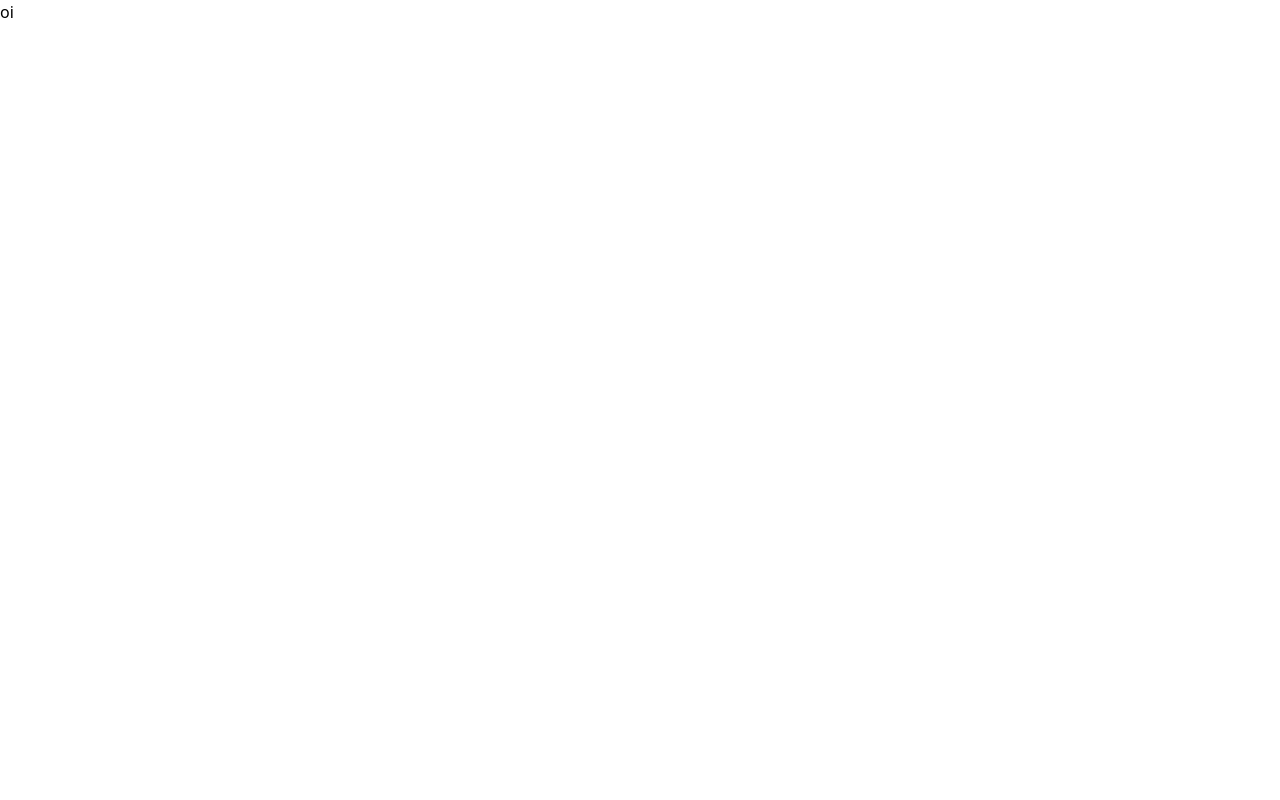
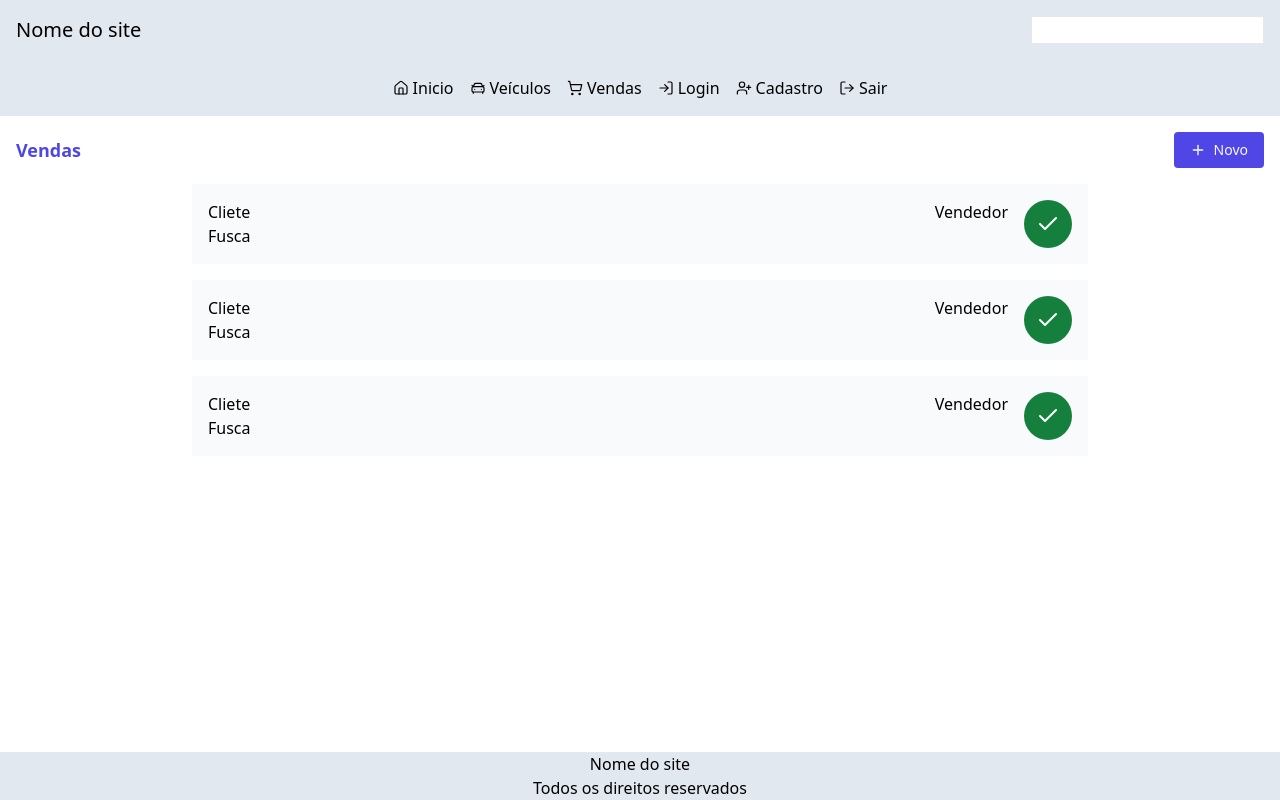
Before and after one commit to POO-ADS-IFPB-CZ/projeto-final-revachol, a React (Vite) app in the folder frontend_consorcio_automovel/: page /vendas in a window 1280 px wide. Built offline with nearby package versions, Linux system fonts and the light colour scheme.

Commit message:
view: add saleCard component and sales page

```diff
--- /dev/null
+++ b/frontend_consorcio_automovel/src/components/sale-card.jsx
@@ -0,0 +1,72 @@
+import { Button, Dialog, DialogPanel, DialogTitle } from '@headlessui/react'
+import { Input } from './input';
+import { ButtonIcon } from './button-icon';
+import { Check, Save, Trash } from "lucide-react";
+import { useState } from "react";
+
+export function SaleCard() {
+  let [isOpen, setIsOpen] = useState(false)
+
+  function open() {
+    setIsOpen(true)
+  }
+
+  function close() {
+    setIsOpen(false)
+  }
+  return (
+    <>
+      <div onClick={open} className="bg-secondary p-4 flex gap-4">
+        <div className="flex-grow">
+          <div className="flex justify-between">
+            <p>Cliete</p>
+            <p>Vendedor</p>
+          </div>
+          <p>Fusca</p>
+        </div>
+        <div className="bg-green-700 text-white w-12 h-12 rounded-full flex justify-center items-center">
+          <Check />
+        </div>
+      </div>
+
+      <Dialog open={isOpen} as="div" className="relative z-10 focus:outline-none" onClose={close} __demoMode>
+        <div className="fixed inset-0 z-10 w-screen overflow-y-auto">
+          <div className="flex min-h-full items-center justify-center p-4 bg-black/15">
+            <DialogPanel
+              transition
+              className="drop-shadow-md space-y-4 w-full max-w-md rounded-xl bg-secondary p-6  duration-300 ease-out data-[closed]:transform-[scale(95%)] data-[closed]:opacity-0"
+            >
+              <DialogTitle as="h3" className="text-lg font-semibold text-primary">
+                Fixa técnica
+              </DialogTitle>
+              <div className='flex flex-col gap-2'>
+                <Input type="text"  value="Vendedor Islan" disabled={true}/>
+                <Input type="text"  value="Cliente Marcena" disabled={true}/>
+                <Input type="text" value="Fusca" disabled={true}/>
+                <Input type="number" placeholder="Preço" value={1000} disabled={true}/>
+                <div className='flex gap-2'>
+                  <Input type="checkbox" placeholder="Cor" value="Vermelho" id="pago"/>
+                  <label htmlFor="pago">
+                    Pago
+                  </label>
+                </div>
+              </div>
+
+              <div className='flex justify-between'>
+                <ButtonIcon onClick={close}>
+                  <Save size={16}/>
+                  Salvar
+                </ButtonIcon>
+                <ButtonIcon style="danger" onClick={close}>
+                  <Trash size={16}/>
+                  Excluir
+                </ButtonIcon>
+              </div>
+
+            </DialogPanel>
+          </div>
+        </div>
+      </Dialog>
+    </>
+  );
+}
--- /dev/null
+++ b/frontend_consorcio_automovel/src/pages/sales.jsx
@@ -0,0 +1,41 @@
+import { Footer } from "../components/footer";
+import { Header } from "../components/header";
+import { Main } from "../components/main";
+import { Layout } from "../components/layout";
+import { Modal } from "../components/modal";
+import { Input } from "../components/input";
+
+import { SaleCard } from "../components/sale-card";
+
+export function Sales() {
+  const vendas = [
+    { id: 1 },
+    { id: 2 },
+    { id: 3 }
+  ]
+  return (
+    <Layout>
+      <Header />
+      <Main>
+        <section className="space-y-4">
+        <div className="flex justify-between items-center">
+            <h1 className="text-lg font-semibold text-primary">Vendas</h1>
+            <Modal title="Realizar venda">
+              <Input type="text" placeholder="CPF do cliente" />
+              <Input type="text" placeholder="CPF do vendedor" />
+              <Input type="date" />
+              <Input type="text" placeholder="Chassi" />
+            </Modal>
+          </div>
+          <div className="flex flex-col gap-4 max-w-4xl mx-auto">
+            {vendas.map(venda => (
+              <SaleCard key={venda.id} />
+            ))}
+          </div>
+
+        </section>
+      </Main>
+      <Footer />
+    </Layout>
+  );
+}
--- a/frontend_consorcio_automovel/src/router.jsx
+++ b/frontend_consorcio_automovel/src/router.jsx
@@ -3,6 +3,7 @@ import { Vehicles } from "./pages/vehicles";
 import { Login } from "./pages/login";
 import { Registration } from "./pages/registration";
 import { Home } from "./pages/home";
+import { Sales } from "./pages/sales";
 export function Router() {
   return (
     <BrowserRouter>
@@ -12,7 +13,7 @@ export function Router() {
         <Route path="/cadastro" element={<Registration/>} />
 
         <Route path="/veiculos" element={<Vehicles/>} />
-        <Route path="/vendas" element={<div>oi</div>} />
+        <Route path="/vendas" element={<Sales />} />
         <Route path="*" element={<div>erro</div>} />
       </Routes>
     </BrowserRouter>
```
